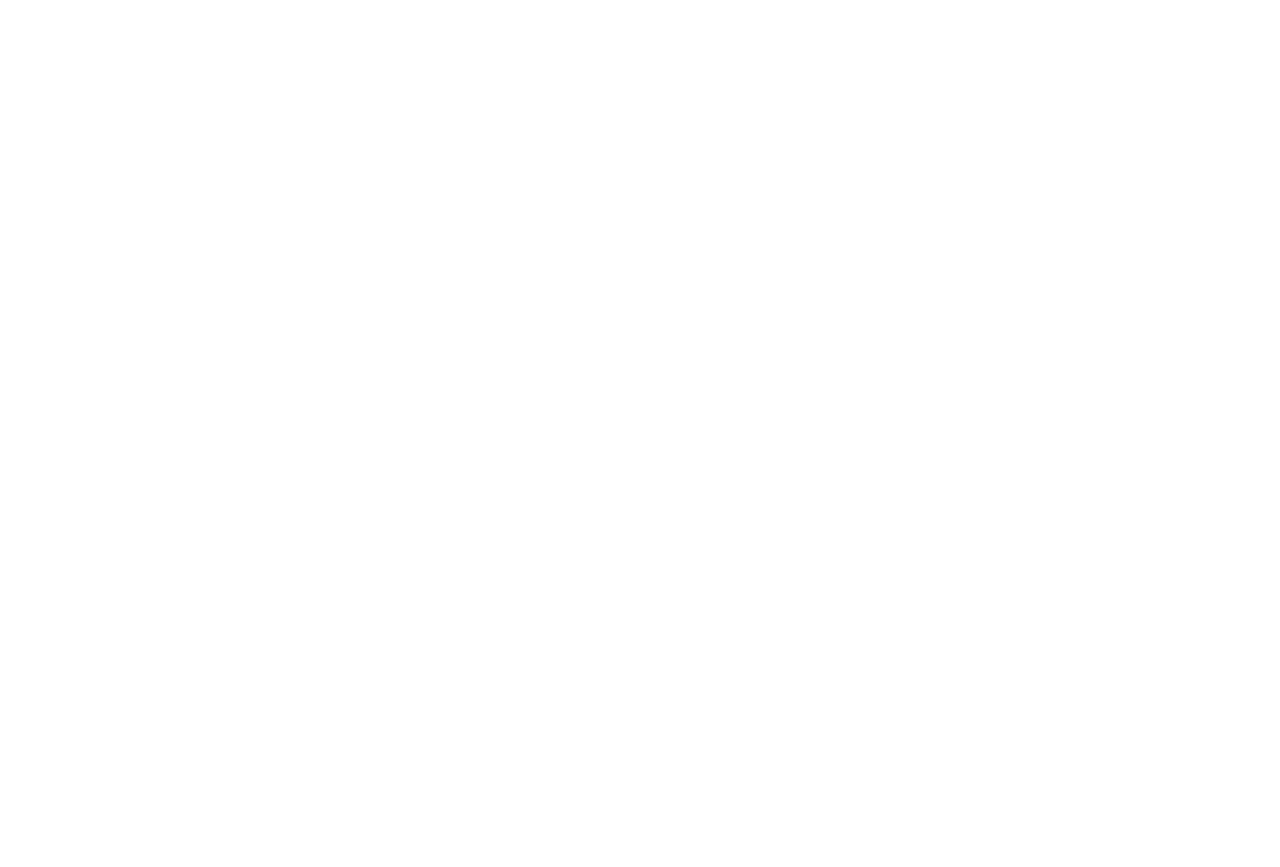
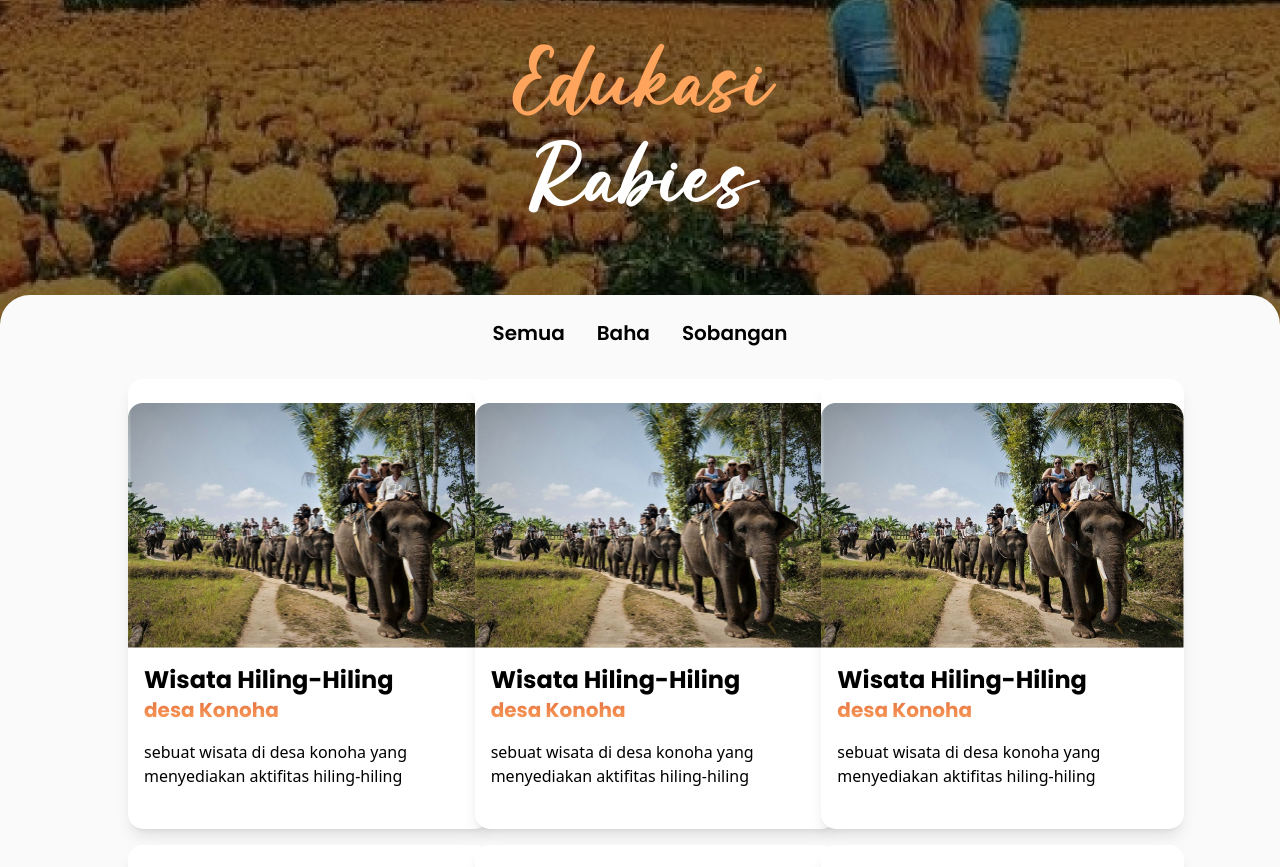
Before and after one commit to KKN-PPM-Gantari-Mengwi/KKN-PPM-2023-web, a Next.js app: page /edukasi-rabies in a window 1280 px wide. Shown: the part 200-1067 px from the top of the page. Before the commit the page ends 800 px from the top, so only its background shows below. Built offline with nearby package versions, Linux system fonts and the light colour scheme.

Commit message:
feat(pages): init edukasi-rabies pages

```diff
--- a/src/pages/edukasi-rabies.js
+++ b/src/pages/edukasi-rabies.js
@@ -1,9 +1,50 @@
-import React from 'react'
+import React from "react";
+import DefaultLayout from "../components/DefaultLayout/DefaultLayout";
+import TourismCard from "../components/Card/TourismCard.jsx";
+import Dummy from "./../../public/images/assets/dummy-tour-1.png"
 
 const EdukasiRabies = () => {
   return (
-    <div>edukasi-rabies</div>
-  )
-}
+    <DefaultLayout title="Gantari Mengwi 2023">
+      <section className="bg-wisata-1 w-full h-[735px]">
+        <div className="wisataCover1 w-full h-full">
+          <div className="block z-0 pt-60">
+            <h1 data-aos="fade-right" className="flex justify-center items-center text-t-orange my-auto translate-y-6 md:text-8xl text-6xl font-Natural z-0">
+              Edukasi
+            </h1>
+            <h1 data-aos="fade-left" className="flex justify-center items-center text-white my-auto md:text-8xl text-6xl font-Natural">
+              Rabies
+            </h1>
+          </div>
+        </div>
+      </section>
+      <section className="flex w-full lg:h-screen h-[1600px]  bg-gradient-to-b from-[#DF693B] to-[#F99A57]">
+        <div className="w-full h-full bg-pattern-1">
+          <div className=" max-w-[1509px] md:h-[1100px] h-[1300px] bg-[#FAFAFA] mx-auto rounded-[30px] -translate-y-60">
+            {/* filter items */}
+            <div className="flex justify-center pt-6 text-xl font-poppins font-semibold ">
+              <button data-aos="fade-up" className="px-4 hover:text-s-orange">Semua</button>
+              <button data-aos="fade-up" className="px-4 hover:text-s-orange">Baha</button>
+              <button data-aos="fade-up" className="px-4 hover:text-s-orange">Sobangan</button>
+            </div>
+            {/* card items */}
+            {/* <div className="block justify-center"> */}
+            <div className="mx-32">
+              <div className="grid lg:grid-cols-3 md:grid-cols-2 grid-cols-1 gap-4 pt-8 mx-auto">
+                <TourismCard image={Dummy} wisata="Wisata Hiling-Hiling" desa="desa Konoha" desc="sebuat wisata di desa konoha yang menyediakan aktifitas hiling-hiling"/>
+                <TourismCard image={Dummy} wisata="Wisata Hiling-Hiling" desa="desa Konoha" desc="sebuat wisata di desa konoha yang menyediakan aktifitas hiling-hiling"/>
+                <TourismCard image={Dummy} wisata="Wisata Hiling-Hiling" desa="desa Konoha" desc="sebuat wisata di desa konoha yang menyediakan aktifitas hiling-hiling"/>
+                <TourismCard image={Dummy} wisata="Wisata Hiling-Hiling" desa="desa Konoha" desc="sebuat wisata di desa konoha yang menyediakan aktifitas hiling-hiling"/>
+                <TourismCard image={Dummy} wisata="Wisata Hiling-Hiling" desa="desa Konoha" desc="sebuat wisata di desa konoha yang menyediakan aktifitas hiling-hiling"/>
+                <TourismCard image={Dummy} wisata="Wisata Hiling-Hiling" desa="desa Konoha" desc="sebuat wisata di desa konoha yang menyediakan aktifitas hiling-hiling"/>
+                {/* </div> */}
+              </div>
+            </div>
+          </div>
+        </div>
+      </section>
+    </DefaultLayout>
+  );
+};
 
-export default EdukasiRabies
+export default EdukasiRabies;
```
